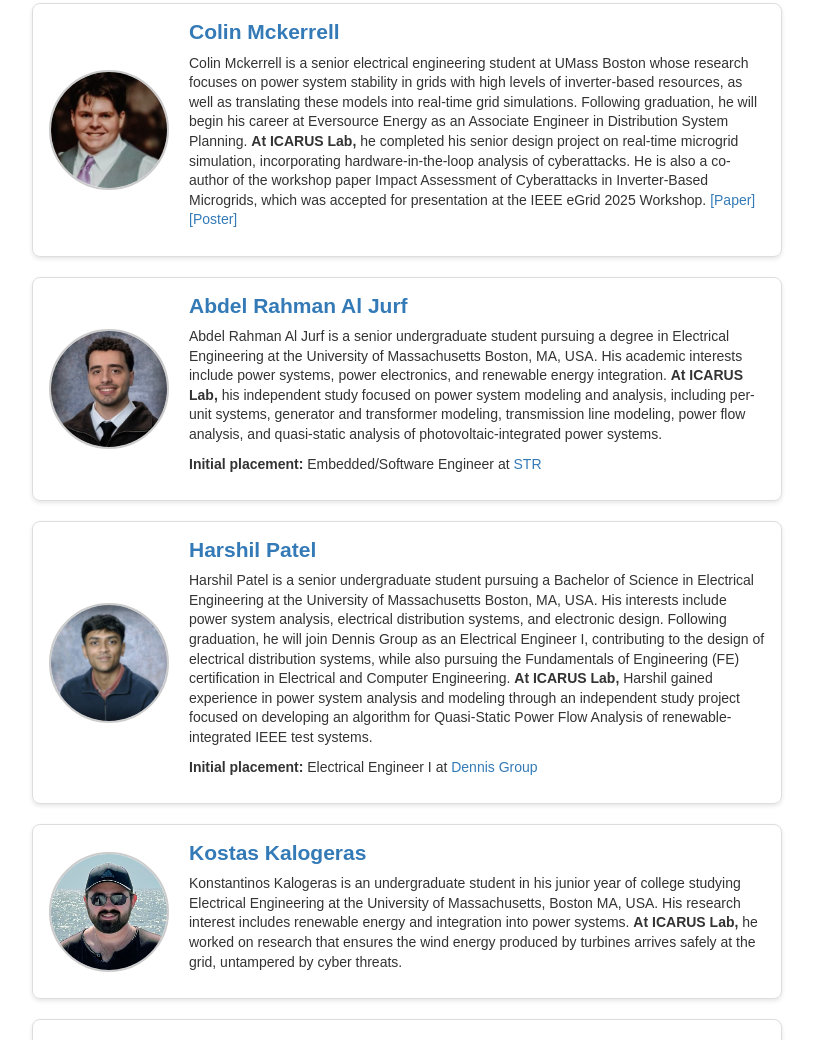
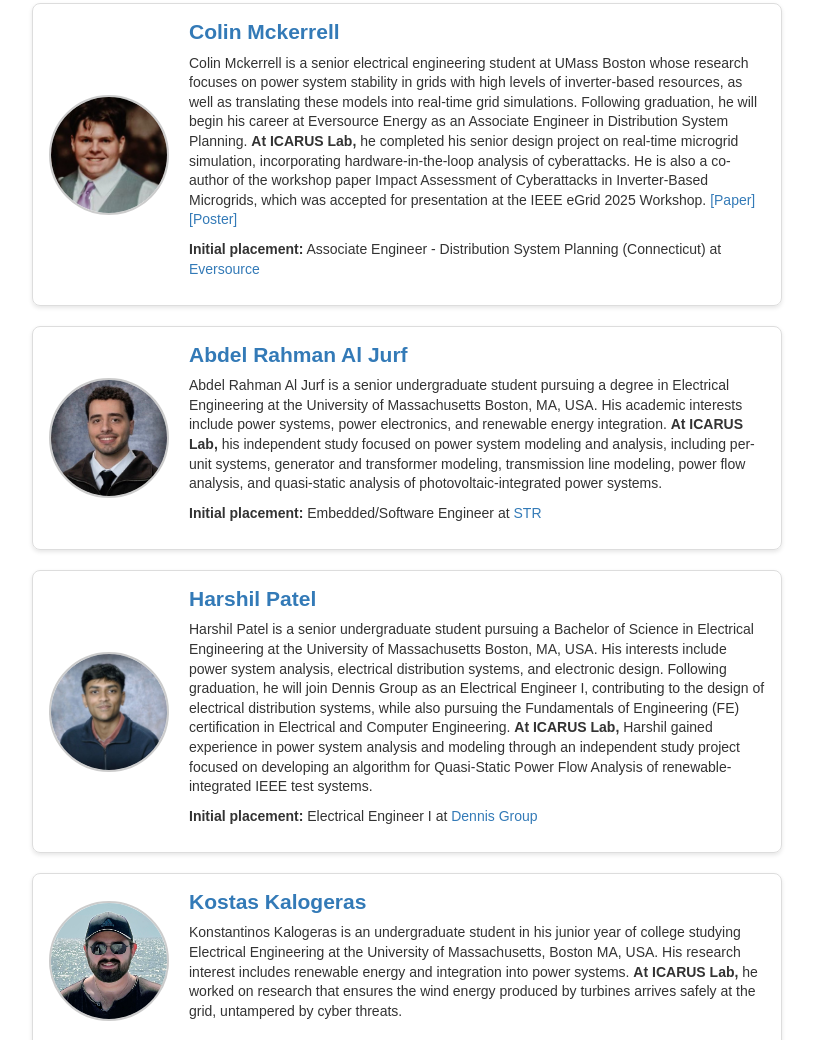
Before and after one commit to zografop/zografop.github.io, a plain HTML site: page people.html in a window 1280 px wide. Shown: the part 2334-3374 px from the top of the page, without its empty margins (38-851 px from the left). Drawn offline with nearby package versions, Linux system fonts and the light colour scheme.

Commit message:
Update people.html

```diff
--- a/people.html
+++ b/people.html
@@ -297,7 +297,7 @@
                     <div class="bio">
                       <h2><strong><a href="https://www.linkedin.com/in/colin-mckerrell/" target="_blank">Colin Mckerrell</a></strong></h2>
                       <p>Colin Mckerrell is a senior electrical engineering student at UMass Boston whose research focuses on power system stability in grids with high levels of inverter-based resources, as well as translating these models into real-time grid simulations. Following graduation, he will begin his career at Eversource Energy as an Associate Engineer in Distribution System Planning. <strong>At ICARUS Lab,</strong> he completed his senior design project on real-time microgrid simulation, incorporating hardware-in-the-loop analysis of cyberattacks. He is also a co-author of the workshop paper Impact Assessment of Cyberattacks in Inverter-Based Microgrids, which was accepted for presentation at the IEEE eGrid 2025 Workshop. <a href="./Papers/RTS_paper.pdf" target="_blank"> [Paper]<a href="./Posters/RTS_Poster.pdf" target="_blank"> [Poster] </a> </p>
-                      <!-- <p><strong>Initial placement:</strong> XYZ at <a href="https://www.eversource.com/residential/" target="_blank">Eversource</a></p> -->
+                      <p><strong>Initial placement:</strong> Associate Engineer - Distribution System Planning (Connecticut) at <a href="https://www.eversource.com/residential/" target="_blank">Eversource</a></p>
                     </div>
                 </div>
 
```
